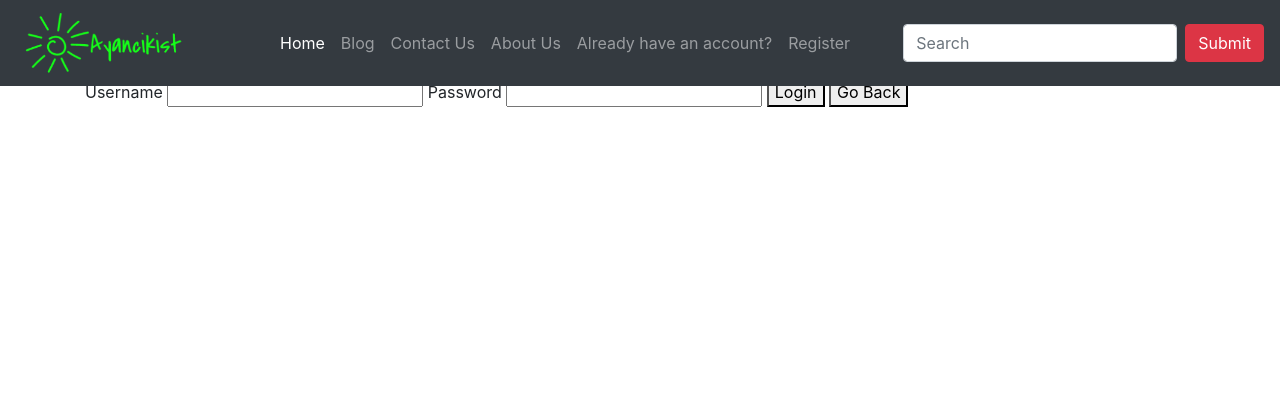
After one commit to yucehan57/ayancikist_project, a Django app: page /accounts/login in a window 1280 px wide. The commit adds this page. Shown: the top 420 px of the page. Run offline with Django 3.2, Linux system fonts and the light colour scheme; some libraries are stand-ins or nearby versions.

Commit message:
user authentication

```diff
--- a/ayancikist/accounts/urls.py
+++ b/ayancikist/accounts/urls.py
@@ -3,4 +3,5 @@ from . import views
 
 urlpatterns = [
     path('register', views.register, name='register'),
+    path('login', views.login, name='login'),
 ]
--- a/ayancikist/accounts/views.py
+++ b/ayancikist/accounts/views.py
@@ -1,6 +1,6 @@
 from django.shortcuts import render, redirect
 from django.contrib.auth.models import User
-from django.contrib import messages
+from django.contrib import messages, auth
 
 def register(request):
     if request.method == 'POST':
@@ -35,3 +35,20 @@ def register(request):
             return redirect('register')
     else:
         return render(request, 'accounts/register.html')
+
+def login(request):
+    if request.method == 'POST':
+        # Login Logic
+        username = request.POST['username']
+        password = request.POST['password']
+
+        user = auth.authenticate(username=username, password=password)
+
+        if user is not None:
+            auth.login(request, user)
+            messages.success(request, 'You are now logged in')
+            return redirect('blog-view')
+        else:
+            messages.error(request, 'Invalid credentials')
+    else:
+        return render(request, 'accounts/login.html')
--- /dev/null
+++ b/ayancikist/templates/accounts/login.html
@@ -0,0 +1,13 @@
+{% extends "base.html" %}
+
+{% block content %}
+  <form action="{% url 'login' %}" method="POST">
+    {% csrf_token %}
+    <label for="username">Username</label>
+    <input type="text" name="username" value="">
+    <label for="password">Password</label>
+    <input type="password" name="password" value="">
+    <button type="submit" name="button">Login</button>
+    <a href="{% url 'blog-view' %}"><button type="button" name="button">Go Back</button></a>
+  </form>
+{% endblock %}
--- a/ayancikist/templates/blog/index.html
+++ b/ayancikist/templates/blog/index.html
@@ -4,6 +4,10 @@
 
     {% if posts %}
       {% for post in posts %}
+      {% if user.is_authenticated %}
+      <p>Hello {{user.username}},</p>
+      {% else %}
+      {% endif %}
       <a href="{% url 'post-detail' post.pk %}">{{ post.title}}</a>
       <hr>Author: {{ post.author}}, created {{ post.published_date | timesince}} ago<hr>
       {{ post.text }}
--- a/ayancikist/templates/partials/_navbar.html
+++ b/ayancikist/templates/partials/_navbar.html
@@ -26,10 +26,10 @@
             <a href="#" class="nav-link">About Us</a>
         </li>
         <li class="nav-item">
-            <a href="#" class="nav-link">Already have an account?</a>
+            <a href="{% url 'login' %}" class="nav-link">Already have an account?</a>
         </li>
         <li class="nav-item">
-            <a href="#" class="nav-link">Register</a>
+            <a href="{% url 'register' %}" class="nav-link">Register</a>
         </li>
       </ul>
       <form class="form-inline my-2 my-lg-0">
```
Also changed, not shown: ayancikist/db.sqlite3.
